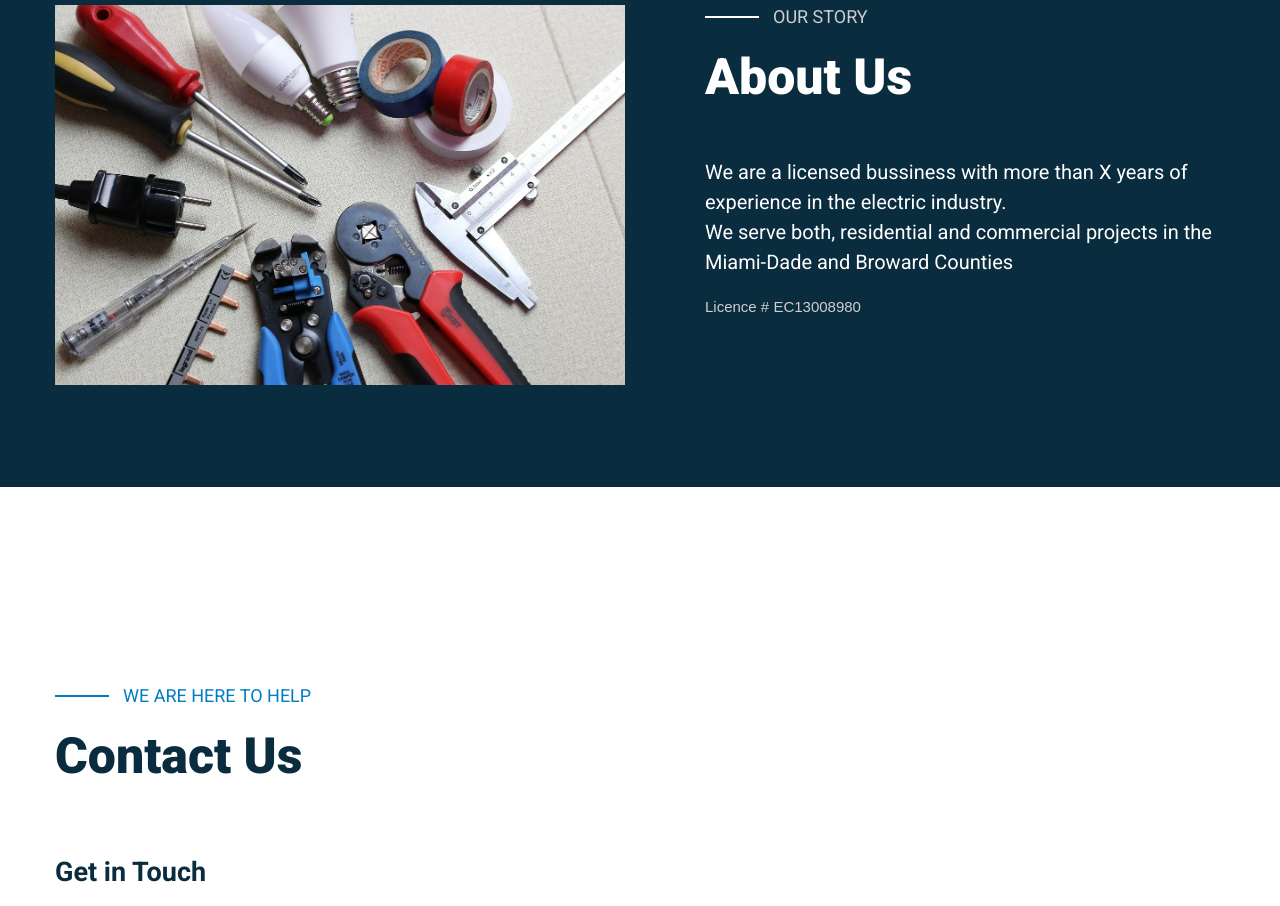
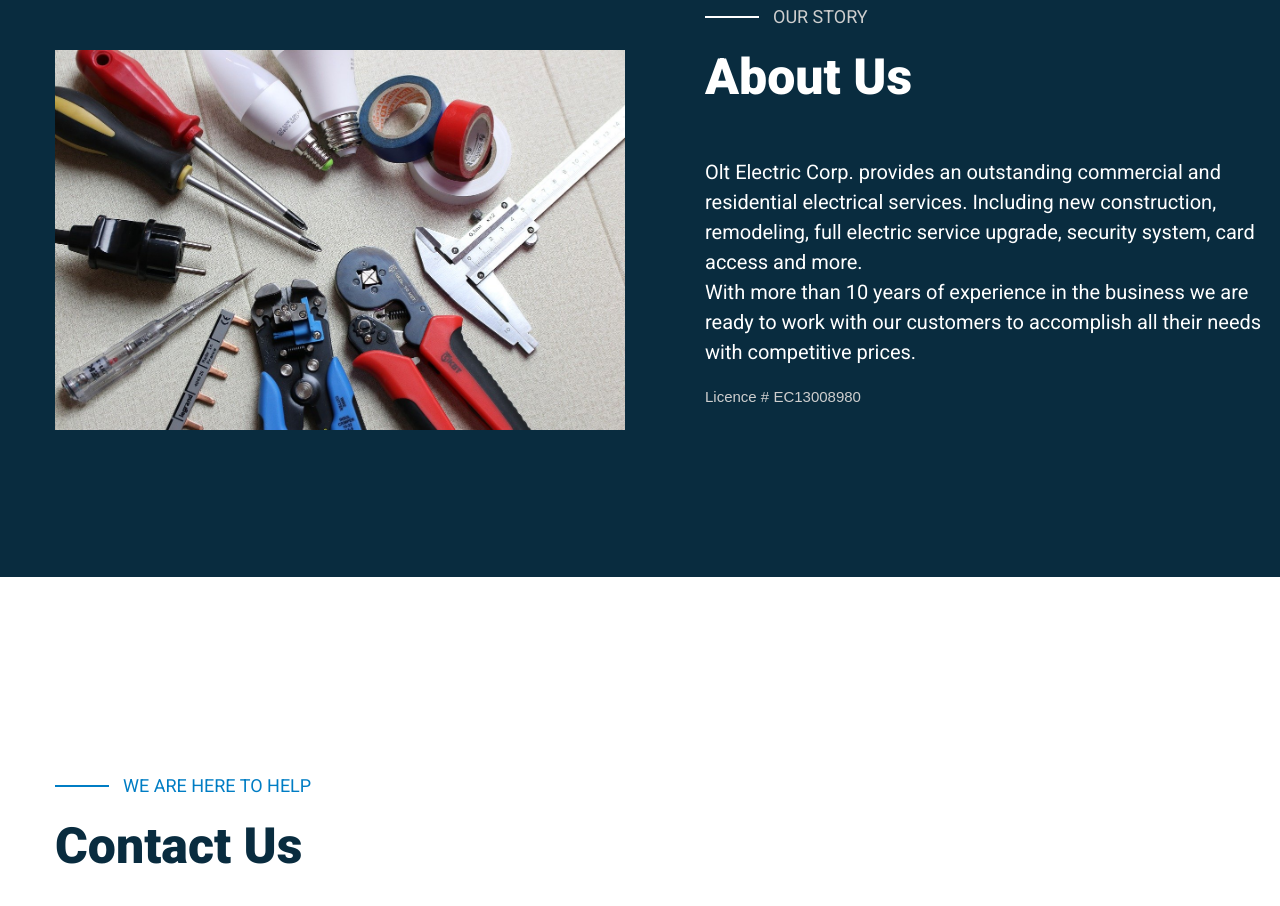
Before and after one commit to moisesvasquez/oltelectric, a plain HTML site: page index.html in a window 1280 px wide. Shown: the part 2445-3351 px from the top of the page. Drawn offline with Linux system fonts and the light colour scheme.

Commit message:
About change

```diff
--- a/index.html
+++ b/index.html
@@ -205,7 +205,8 @@
                                 <h2>About Us</h2>
                             </div>
                             <div class="support-caption">
-                                <p class="pera-top">We are a licensed bussiness with more than X years of experience in the electric industry. <br> We serve both, residential and commercial projects in the Miami-Dade and Broward Counties</p>
+                                <p class="pera-top">Olt Electric Corp. provides an outstanding commercial and residential electrical services. Including new construction, remodeling, full electric service upgrade, security system, card access and more.<br> With more than
+                                    10 years of experience in the business we are ready to work with our customers to accomplish all their needs with competitive prices.</p>
                                 <p class="mb-65">Licence # EC13008980</p>
                             </div>
                         </div>
```
